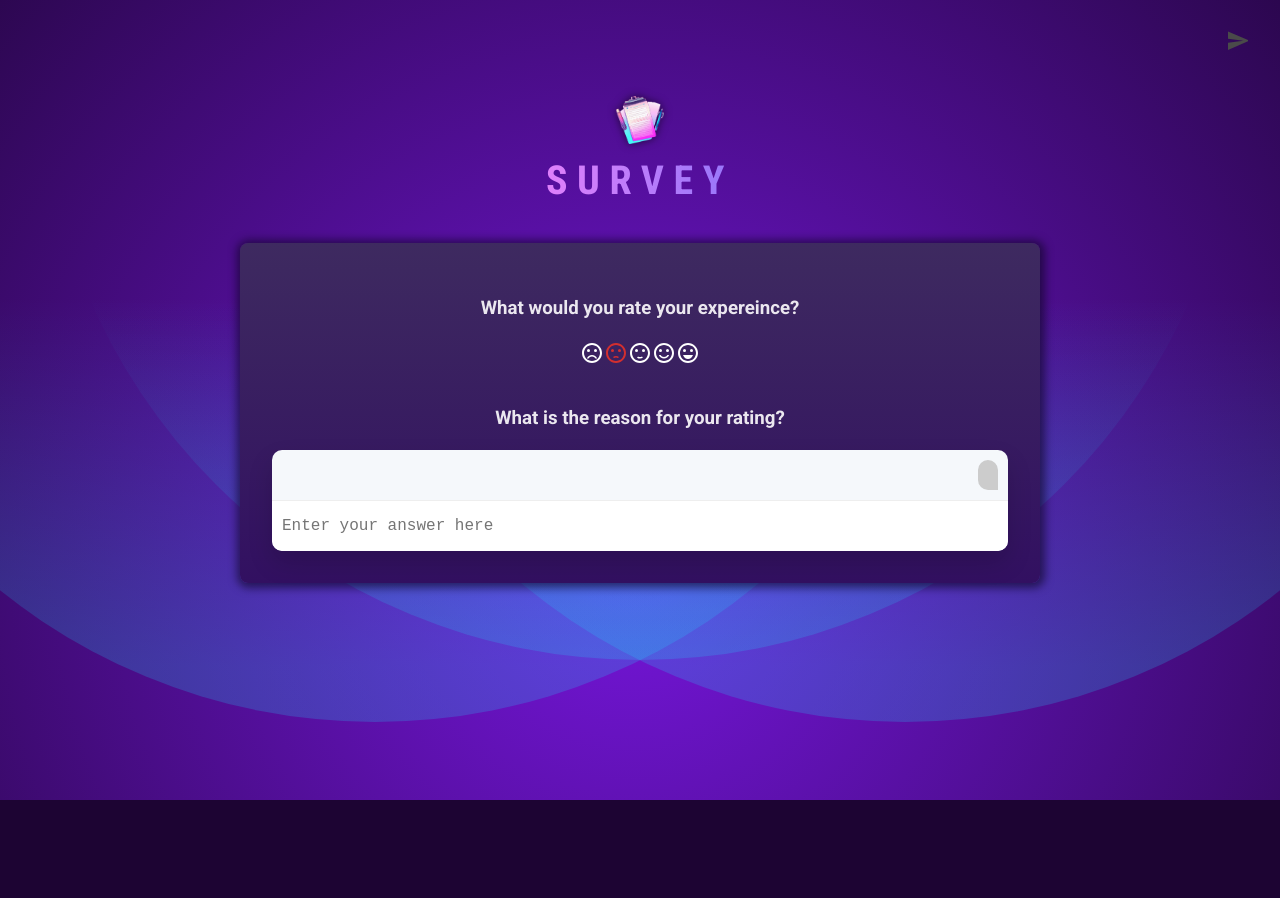
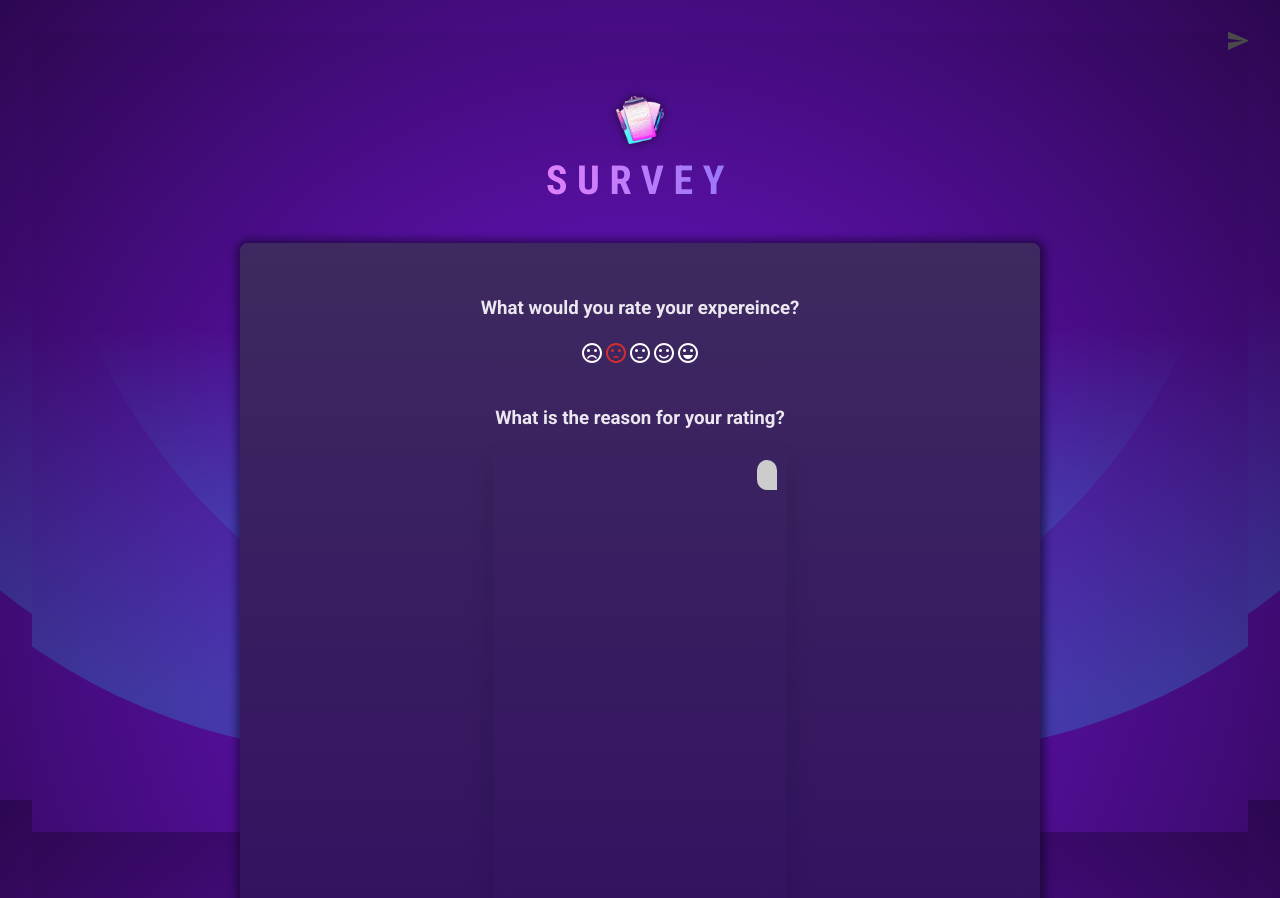
Before and after one commit to AminaOti/charbot-survey, a React (Vite) app: page / in a window 1280 px wide. Shown: the top 898 px of the page. Before the commit the page ends 800 px from the top, so only its background shows below. Built offline with nearby package versions, Linux system fonts and the light colour scheme.

Commit message:
feat: add chatbot

```diff
--- a/src/components/OpenEndedQuestion.jsx
+++ b/src/components/OpenEndedQuestion.jsx
@@ -1,14 +1,21 @@
+import React, { useState } from "react";
 import UserMessage from './chatbot/UserMessage'
-import React, { useState } from "react";
 import Input from './chatbot/Input'
+import Messages from './chatbot/Messages'
+import BotMessage from './chatbot/BotMessage'
 
 export default function OpenEndedQuestion(){
     const [messages, setMessages] = useState([]);
 
 
     const send = async text => {
+        console.log('on send')
         const newMessages = messages.concat(
           <UserMessage key={messages.length + 1} text={text} />,
+          <BotMessage
+          key={messages.length + 2}
+          message={text}
+        />
         );
         setMessages(newMessages);
       };
@@ -19,6 +26,7 @@ export default function OpenEndedQuestion(){
             <h3> What is the reason for your rating?</h3>
                 <div className="chatbot">
                     <UserMessage></UserMessage>
+                    <Messages messages={messages} />
                     <Input onSend={send} ></Input>
                  </div>
             </>
--- /dev/null
+++ b/src/components/chatbot/BotMessage.jsx
@@ -0,0 +1,23 @@
+//import React, { useState, useEffect } from "react";
+
+export default function BotMessage({ message }) {
+  //const [isLoading, setLoading] = useState(true);
+  //const [message, setMessage] = useState("");
+
+//   useEffect(() => {
+//     async function loadMessage() {
+//       const msg = fetchMessage //await fetchMessage();
+//       setLoading(false);
+//       setMessage(msg);
+//     }
+//     loadMessage();
+//   }, [fetchMessage]);
+
+  return (
+    <div className="message-container">
+       <div className="bot-message">
+       {message}
+        </div>
+    </div>
+  );
+}
--- a/src/components/chatbot/Input.jsx
+++ b/src/components/chatbot/Input.jsx
@@ -1,28 +1,31 @@
 import React, { useState } from "react";
 
-export default function Input({ onSend}) {
+export default function Input({ onSend }) {
   const [text, setText] = useState("");
 
   const handleInputChange = e => {
     setText(e.target.value);
   };
 
-//   const handleSend = e => {
-//     e.preventDefault();
-//     onSend(text);
-//     setText("");
-//   };
+  const handleSend = e => {
+    console.log('hello')
+    console.log(text)
+    e.preventDefault();
+    onSend(text);
+    setText("");
+  };
 
   return (
     <div className="input">
-      <form>
+      <form onSubmit={handleSend}>
         <input
           type="text"
           onChange={handleInputChange}
           value={text}
-          placeholder="Enter your answer here"
+          placeholder="Enter your message here"
         />
-       <button>
+        <button
+        >
           <svg
             version="1.1"
             xmlns="http://www.w3.org/2000/svg"
@@ -37,7 +40,6 @@ export default function Input({ onSend}) {
             </g>
           </svg>
         </button>
-
       </form>
     </div>
   );
--- /dev/null
+++ b/src/components/chatbot/Messages.jsx
@@ -0,0 +1,14 @@
+import React, { useEffect, useRef } from "react";
+
+export default function Messages({ messages }) {
+  const el = useRef(null);
+  useEffect(() => {
+    el.current.scrollIntoView({ block: "end", behavior: "smooth" });
+  });
+  return (
+    <div className="messages">
+      {messages}
+      <div id={"el"} ref={el} />
+    </div>
+  );
+}
--- a/src/components/chatbot/UserMessage.jsx
+++ b/src/components/chatbot/UserMessage.jsx
@@ -1,8 +1,6 @@
 import React from "react";
 
 export default function UserMessage({ text }) {
-
-
 
   return (
     <div className="message-container">
--- a/src/index.css
+++ b/src/index.css
@@ -152,10 +152,34 @@ button:focus {
   font-family: monospace;
   border-radius: 10px;
   box-shadow: 0 12px 24px 0 rgba(0, 0, 0, 0.15);
-  background: #f5f8fb;
+
   text-align: center;
   display: flex;
   flex-flow: column;
+  width: 40%;
+  overflow: hidden;
+  margin: auto
+}
+
+.messages {
   width: 100%;
-  overflow: hidden;
+  height: 400px;
+  overflow: auto;
+  display: flex;
+  flex-direction: column;
+  padding: 10px 0px;
 }
+
+.message-container {
+  width: 100%;
+}
+
+.bot-message {
+  float: left;
+  padding: 15px 20px;
+  margin: 5px;
+  border-radius: 20px 20px 20px 1px;
+  background: #00aaa5;
+  color: white;
+  min-width: 40px;
+}
```
